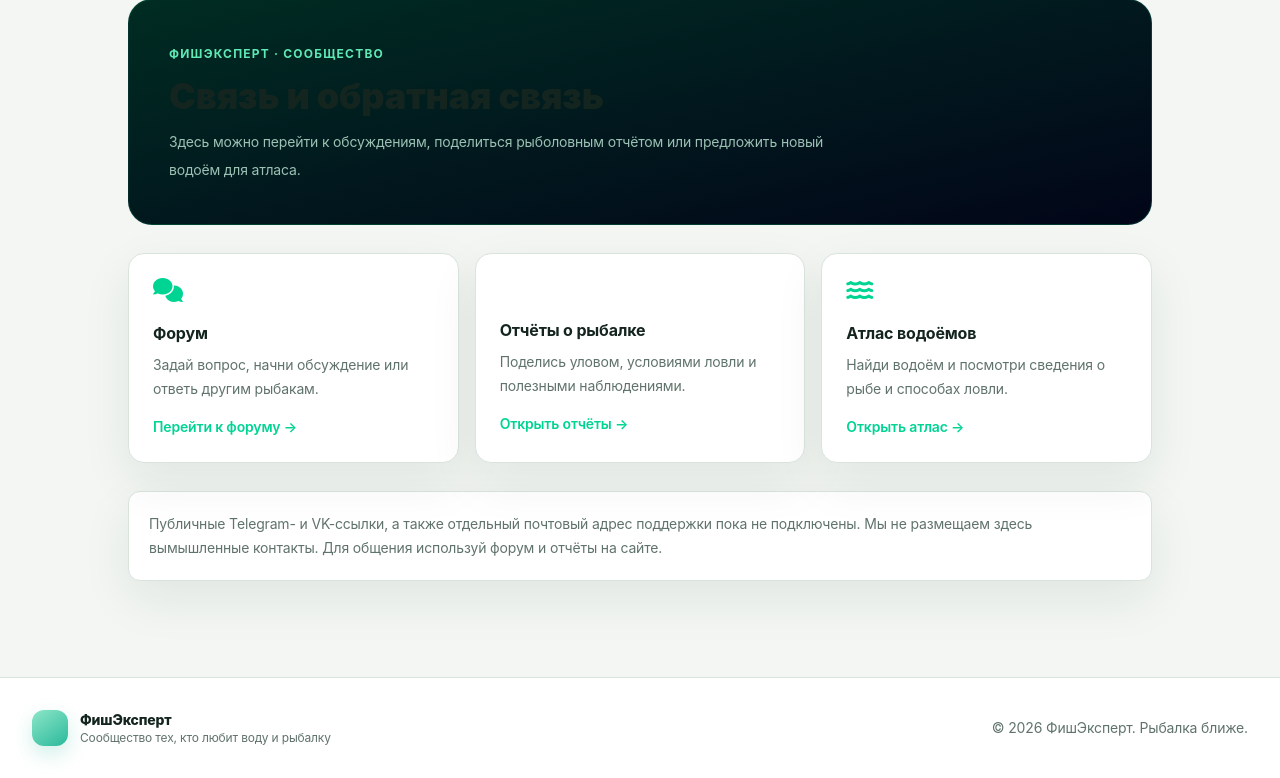
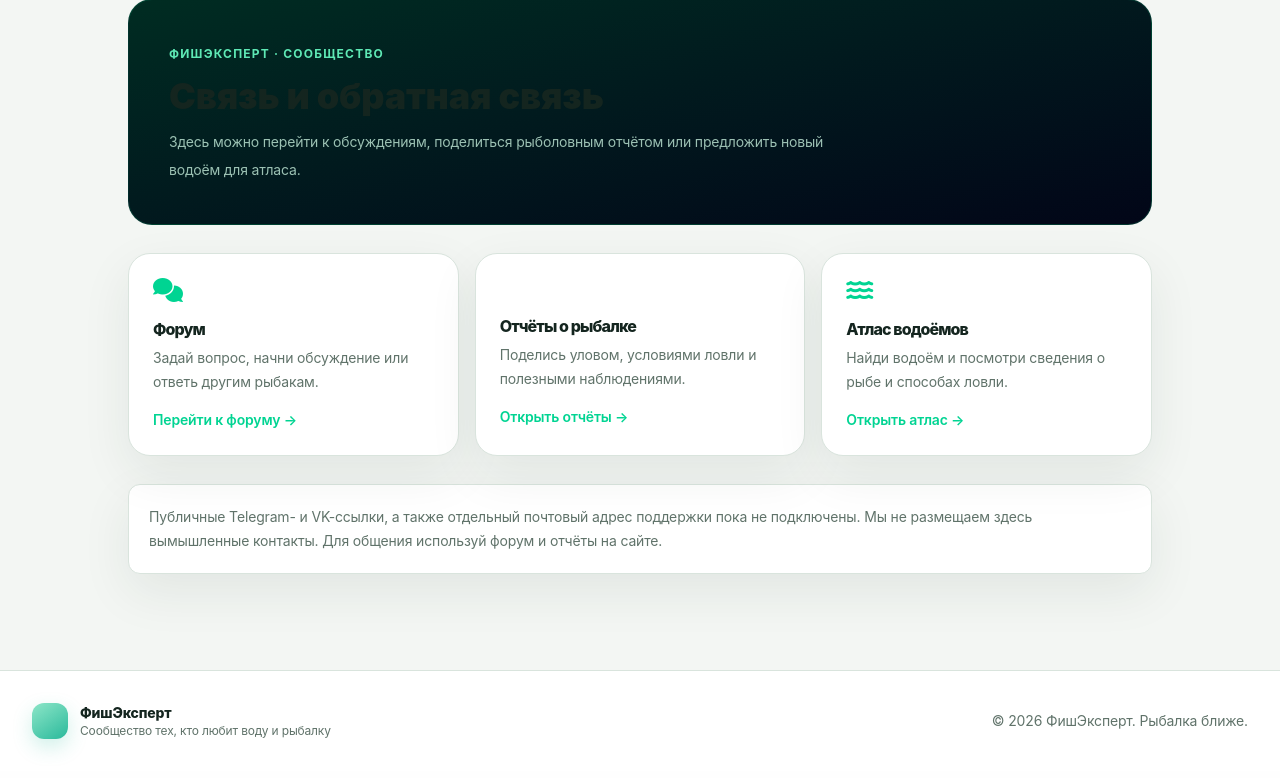
Before and after one commit to kirsanovalexey2011-source/FisherPro1111, a Flask app: page /contacts in a window 1280 px wide. Shown: the part 161-939 px from the top of the page. After the commit the page ends 912 px from the top, so only its background shows below. Run offline with Flask 3, Linux system fonts and the light colour scheme.

Commit message:
Make contacts page adapt to light and dark themes

```diff
--- a/templates/contacts.html
+++ b/templates/contacts.html
@@ -8,25 +8,25 @@
     <p class="mt-3 max-w-2xl text-sm leading-7 text-emerald-100/75">Здесь можно перейти к обсуждениям, поделиться рыболовным отчётом или предложить новый водоём для атласа.</p>
   </header>
   <div class="grid gap-4 md:grid-cols-3">
-    <a href="{{ url_for('forum') }}" class="rounded-2xl border border-gray-700 bg-gray-900 p-6 no-underline hover:border-emerald-500/60">
+    <a href="{{ url_for('forum') }}" class="fe-card fe-card-hover p-6 no-underline">
       <i class="fa-solid fa-comments text-2xl text-emerald-400"></i>
-      <h2 class="mt-4 font-bold text-white">Форум</h2>
-      <p class="mt-2 text-sm leading-6 text-gray-400">Задай вопрос, начни обсуждение или ответь другим рыбакам.</p>
+      <h2 class="mt-4 fe-heading">Форум</h2>
+      <p class="mt-2 text-sm leading-6 fe-muted">Задай вопрос, начни обсуждение или ответь другим рыбакам.</p>
       <span class="mt-4 inline-block text-sm font-semibold text-emerald-400">Перейти к форуму →</span>
     </a>
-    <a href="{{ url_for('spots') }}" class="rounded-2xl border border-gray-700 bg-gray-900 p-6 no-underline hover:border-emerald-500/60">
+    <a href="{{ url_for('spots') }}" class="fe-card fe-card-hover p-6 no-underline">
       <i class="fa-solid fa-fish-fins text-2xl text-emerald-400"></i>
-      <h2 class="mt-4 font-bold text-white">Отчёты о рыбалке</h2>
-      <p class="mt-2 text-sm leading-6 text-gray-400">Поделись уловом, условиями ловли и полезными наблюдениями.</p>
+      <h2 class="mt-4 fe-heading">Отчёты о рыбалке</h2>
+      <p class="mt-2 text-sm leading-6 fe-muted">Поделись уловом, условиями ловли и полезными наблюдениями.</p>
       <span class="mt-4 inline-block text-sm font-semibold text-emerald-400">Открыть отчёты →</span>
     </a>
-    <a href="{{ url_for('waters') }}" class="rounded-2xl border border-gray-700 bg-gray-900 p-6 no-underline hover:border-emerald-500/60">
+    <a href="{{ url_for('waters') }}" class="fe-card fe-card-hover p-6 no-underline">
       <i class="fa-solid fa-water text-2xl text-emerald-400"></i>
-      <h2 class="mt-4 font-bold text-white">Атлас водоёмов</h2>
-      <p class="mt-2 text-sm leading-6 text-gray-400">Найди водоём и посмотри сведения о рыбе и способах ловли.</p>
+      <h2 class="mt-4 fe-heading">Атлас водоёмов</h2>
+      <p class="mt-2 text-sm leading-6 fe-muted">Найди водоём и посмотри сведения о рыбе и способах ловли.</p>
       <span class="mt-4 inline-block text-sm font-semibold text-emerald-400">Открыть атлас →</span>
     </a>
   </div>
-  <p class="rounded-xl border border-gray-700 bg-gray-900/60 p-5 text-sm leading-6 text-gray-400">Публичные Telegram- и VK-ссылки, а также отдельный почтовый адрес поддержки пока не подключены. Мы не размещаем здесь вымышленные контакты. Для общения используй форум и отчёты на сайте.</p>
+  <p class="rounded-xl border border-gray-700 bg-gray-900/60 p-5 text-sm leading-6 fe-muted">Публичные Telegram- и VK-ссылки, а также отдельный почтовый адрес поддержки пока не подключены. Мы не размещаем здесь вымышленные контакты. Для общения используй форум и отчёты на сайте.</p>
 </section>
 {% endblock %}
```
